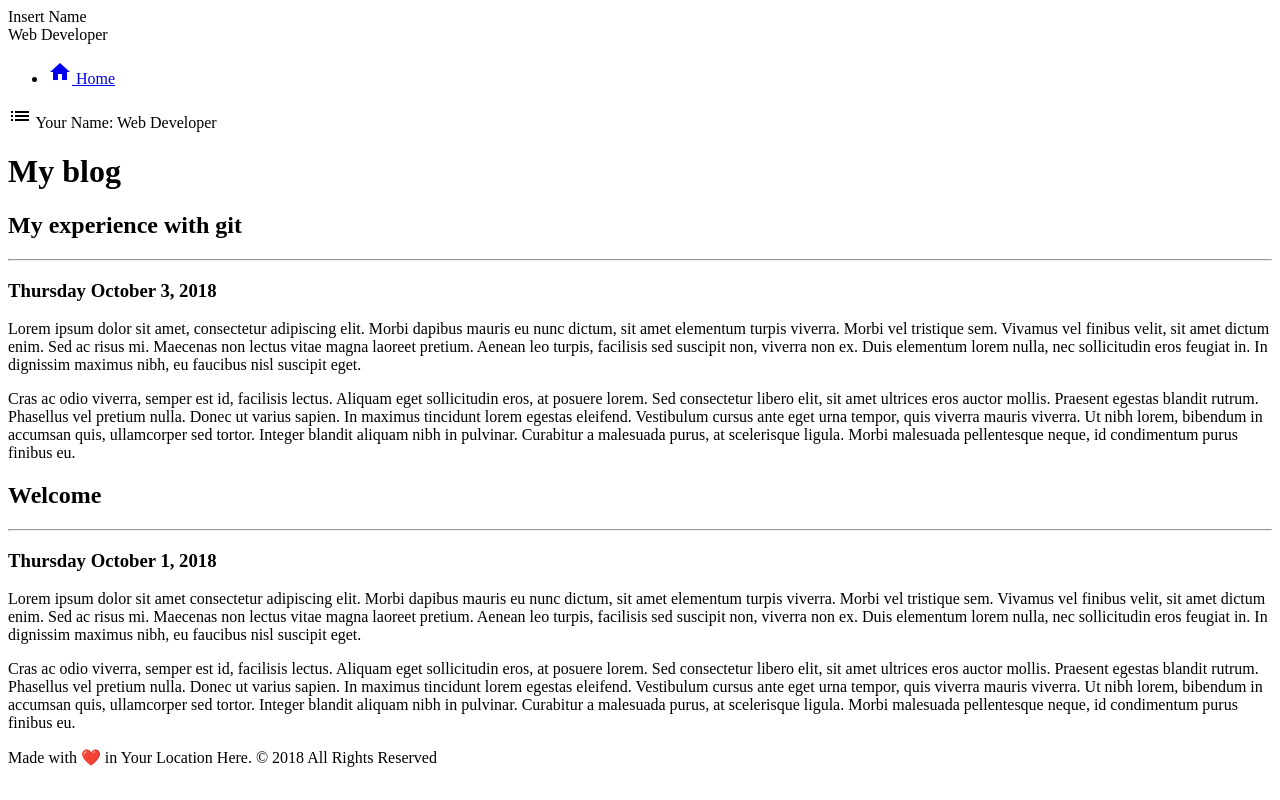
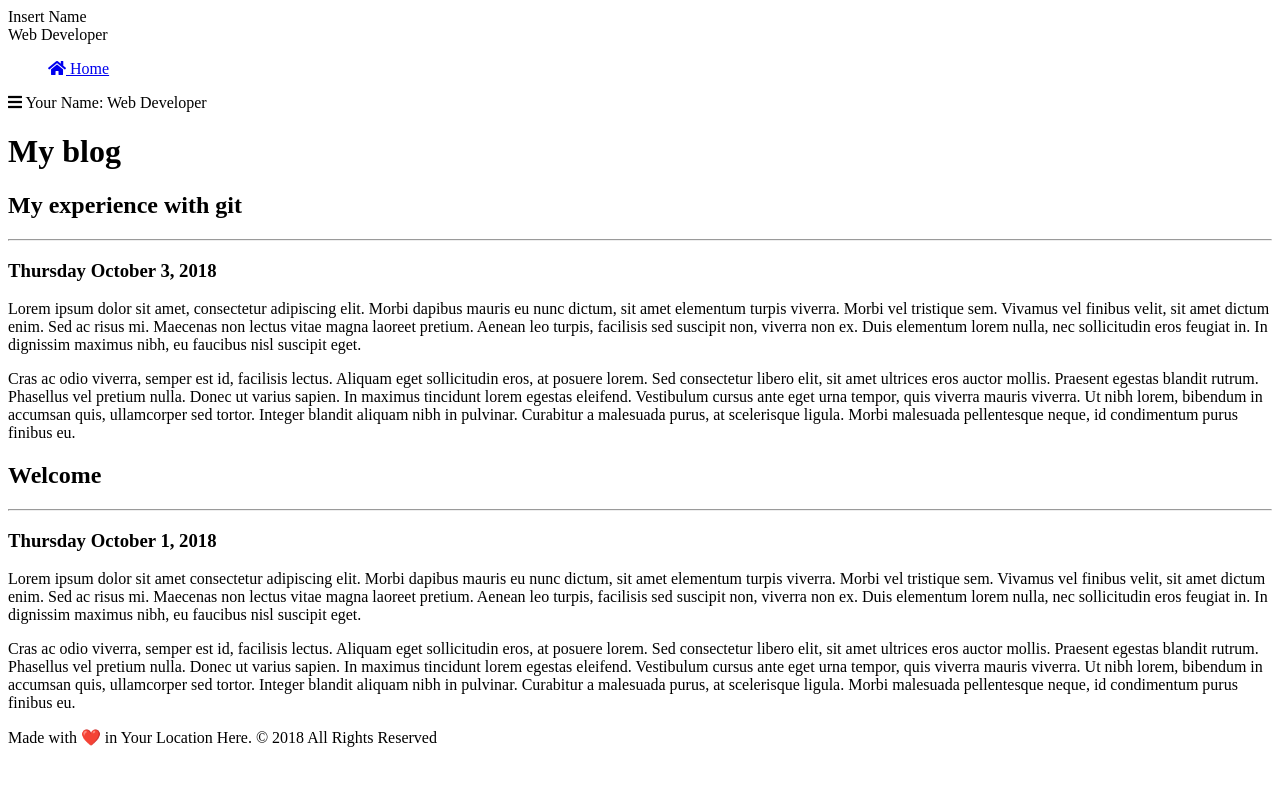
Before and after one commit to francislahlouh/personal-blog, a plain HTML site: page index.html in a window 1280 px wide. Drawn offline with Linux system fonts and the light colour scheme.

Commit message:
Add Font Awesome Icons

```diff
--- a/index.html
+++ b/index.html
@@ -5,8 +5,8 @@
    <meta name="viewport" content="width=device-width, initial-scale=1.0" />
    <meta http-equiv="X-UA-Compatible" content="ie=edge" />
    <link
-     href="https://fonts.googleapis.com/icon?family=Material+Icons"
      rel="stylesheet"
+     href="https://use.fontawesome.com/releases/v5.4.1/css/all.css"
    />
    <title>Insert Name - Web Developer</title>
  </head>
@@ -18,11 +18,7 @@
            <div class="site-header">Insert Name</div>
            <div class="site-subheader">Web Developer</div>
            <ul class="site-navigation">
-             <li>
-               <a href="index.html">
-                 <i class="material-icons">home</i> Home
-               </a>
-             </li>
+             <a href="index.html"><i class="fas fa-home"></i> Home</a>
            </ul>
          </div>
        </nav>
@@ -30,7 +26,7 @@
        <main>
          <div class="menu">
            <div class="menu-icon" id="sidebarCollapse">
-             <i class="material-icons"> list </i>
+             <i class="fas fa-bars"></i>
              <span class="mobile-header">Your Name: Web Developer</span>
            </div>
          </div>
```
